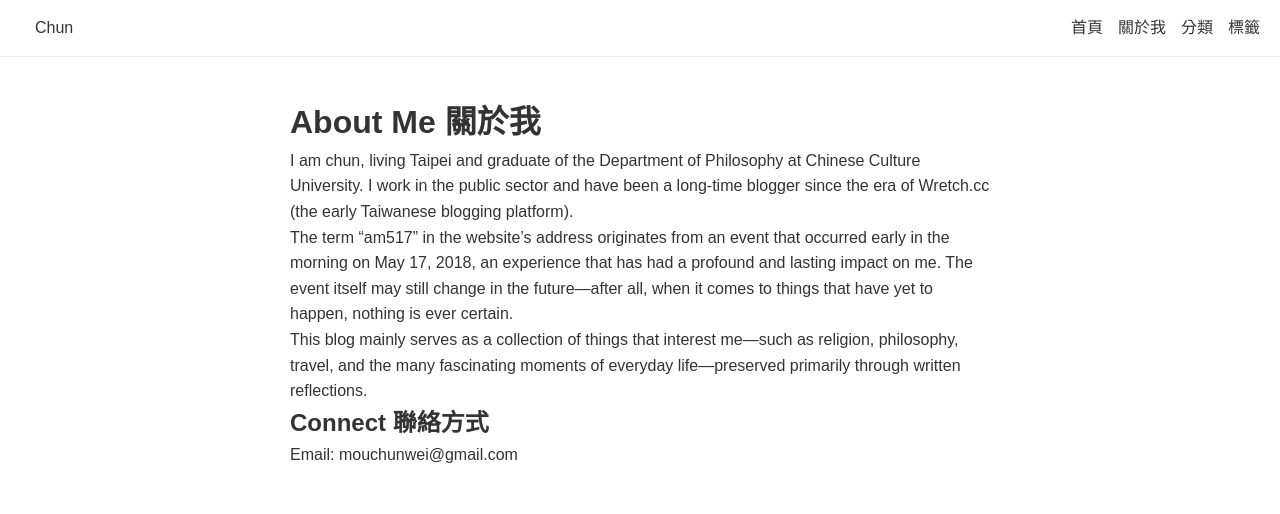
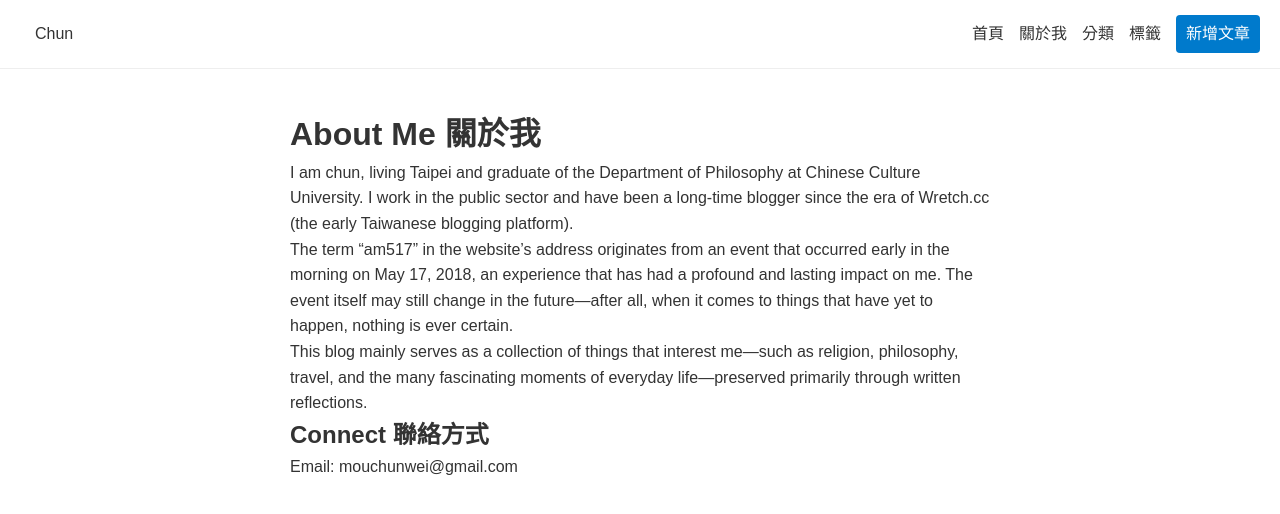
Before and after one commit to chunslifestyle/chunslifestyle.github.io, a Jekyll site: the page built from about.md, in a window 1280 px wide. Shown: the top 514 px of the page. Built offline with Jekyll 4.4.1, drawn with Linux system fonts in a browser that asks for light colours.

Commit message:
Update default.html

```diff
--- a/_layouts/default.html
+++ b/_layouts/default.html
@@ -28,6 +28,7 @@ a.article-link{display:block;margin:5px 0;text-decoration:none;color:#007acc;fon
     <a href="/about.html">關於我</a>
     <a href="/categories/">分類</a>
     <a href="/tags/">標籤</a>
+    <a href="new-post.html" style="padding:6px 10px;background:#007acc;color:#fff;text-decoration:none;border-radius:4px;">新增文章</a>
   </div>
 </div>
 <div class="container">{{ content }}</div>
```
